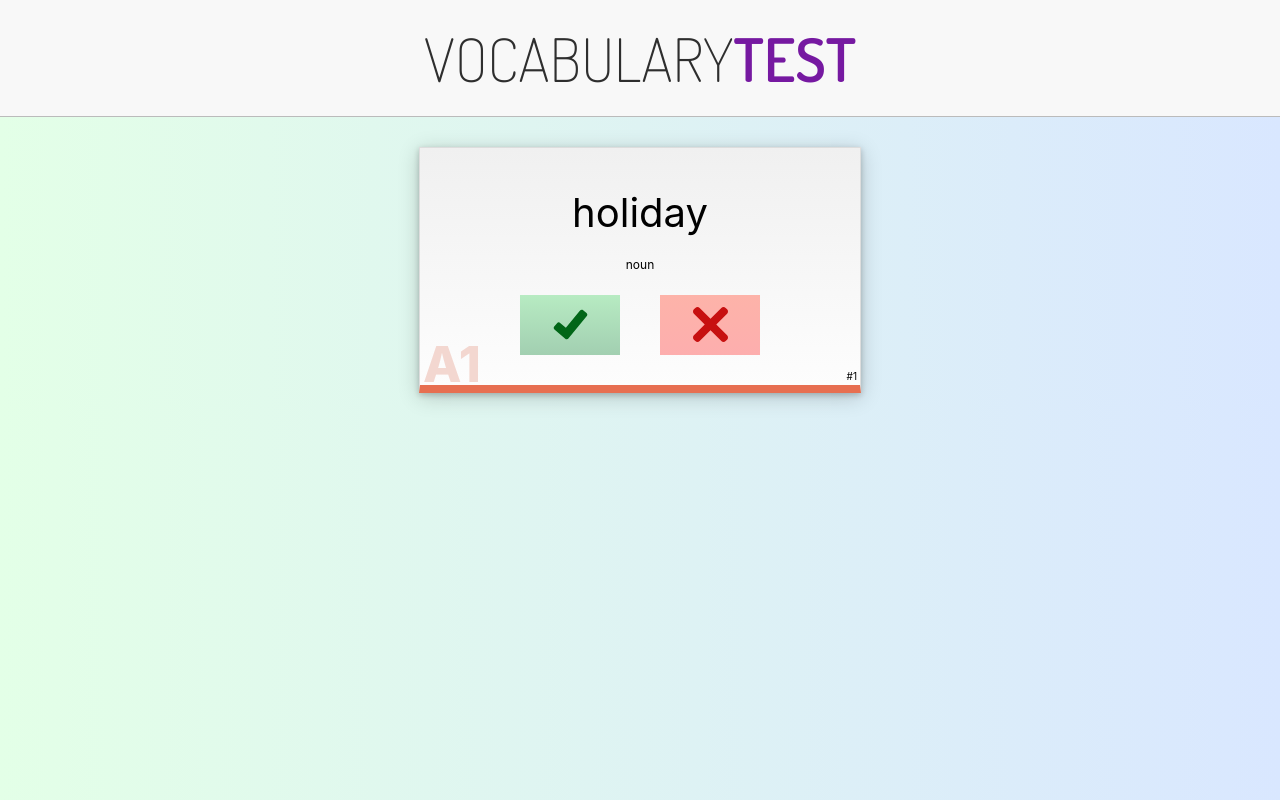
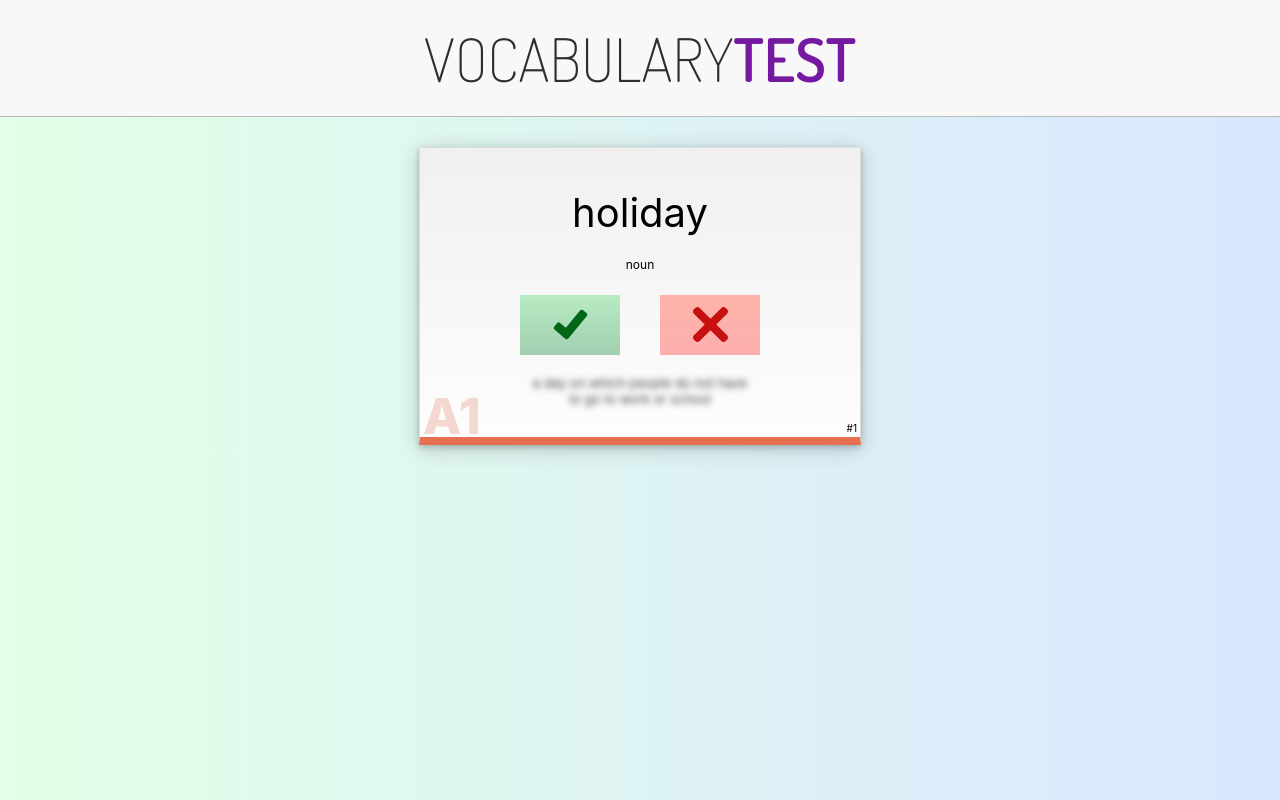
Before and after one commit to gamescomputersplay/vocabulary-test, a React (Create React App) app: page / in a window 1280 px wide. Both pictures are taken after a click on the button "Start". Built offline with nearby package versions, Linux system fonts and the light colour scheme.

Commit message:
Show blurry definition in the question

```diff
--- a/src/App.css
+++ b/src/App.css
@@ -51,7 +51,17 @@ p{
 }
 
 .question-definition{
-  display:none;
+	display:block !important;
+	color: #444;
+	width:216px;
+	font-size:13px;
+	margin: 10px auto;
+	filter: blur(3px);
+    -webkit-filter: blur(3px);
+}
+.question-definition:hover{
+	filter: none;
+    -webkit-filter: none;
 }
 
 .level-letter{
```
